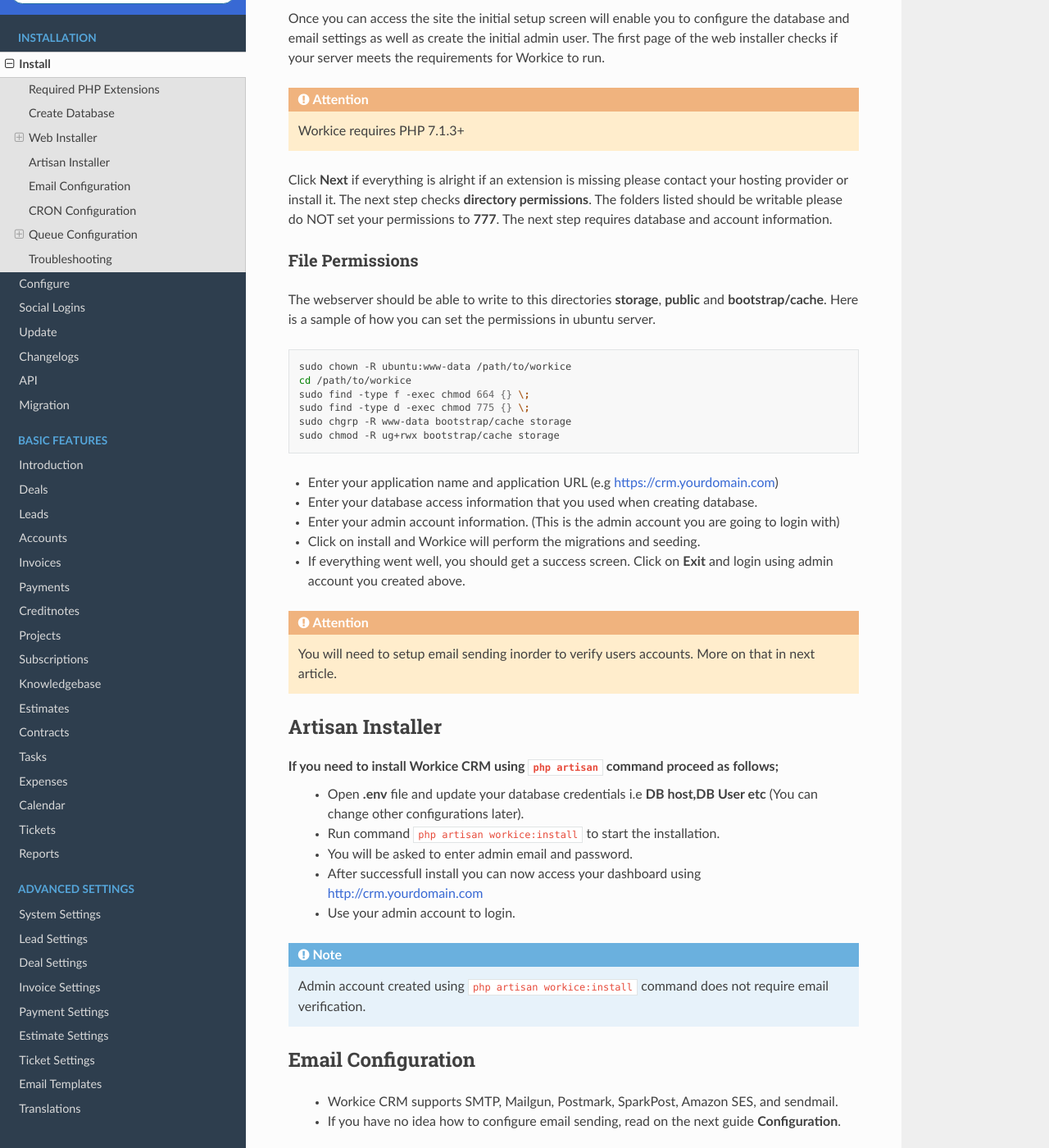
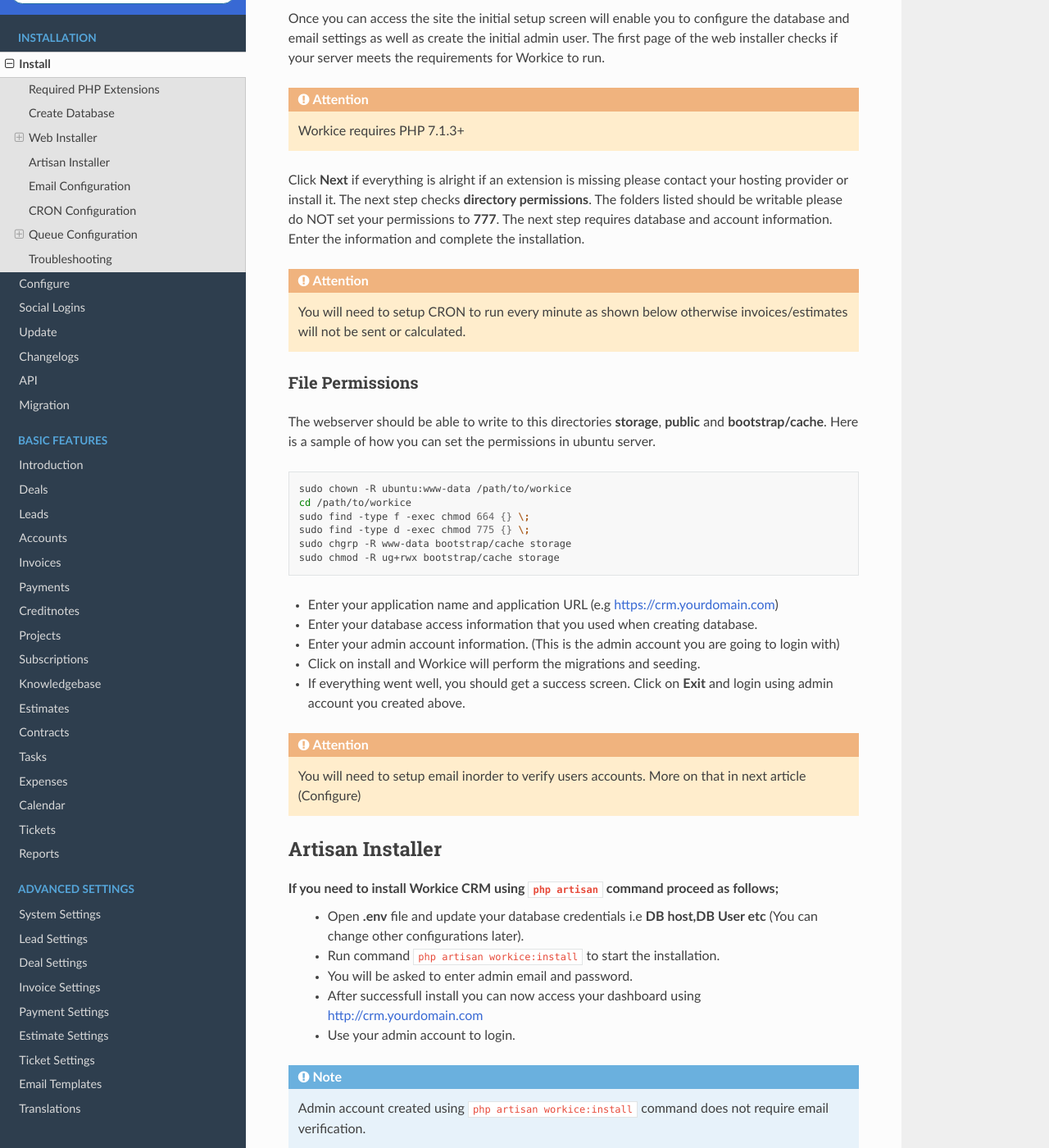
Before and after one commit to wmandai/workice-docs, a Sphinx documentation site: the page built from docs/source/install.rst, in a window 1280 px wide and 1400 px high, scrolled down 2542 px. Shown: the whole window at 82% size. Built offline with Sphinx 7.4.7 and the Read the Docs theme 2.0.0, drawn with Linux system fonts in a browser that asks for light colours; some of the changed text lies outside the part shown.

Commit message:
Added CRON attention message

```diff
--- a/docs/source/install.rst
+++ b/docs/source/install.rst
@@ -91,6 +91,9 @@
 Click **Next** if everything is alright if an extension is missing please contact your hosting provider or install it.
 The next step checks **directory permissions**. The folders listed should be writable please do NOT set your permissions to **777**.
 The next step requires database and account information.
+Enter the information and complete the installation.
+
+.. ATTENTION:: You will need to setup CRON to run every minute as shown below otherwise invoices/estimates will not be sent or calculated.
 
 File Permissions
 """"""""""""""""""
@@ -113,7 +116,7 @@
 - If everything went well, you should get a success screen. Click on **Exit** and login using admin account you created above.
 
 
-.. ATTENTION:: You will need to setup email sending inorder to verify users accounts. More on that in next article.
+.. ATTENTION:: You will need to setup email inorder to verify users accounts. More on that in next article (Configure)
 
 
 Artisan Installer
@@ -208,3 +211,4 @@
 - If you are installing on PHP 7.3 and encounter an error ``preg_match_all(): JIT compilation failed: no more memory`` you will need to modify your php.ini file and enter **pcre.jit=0** to fix the issue.
 - My images are not loading - May be caused by wrong symlink. Edit public/index.php file and write this line at the top of the code after ``<?php`` opening tag ``symlink('../your-crm-folder/storage/app/public', './storage');``
 - My CRONs are not running and i get an error **ErrorException with message 'Invalid argument supplied for foreach()' in /home/project/vendor/symfony/console/Input/ArgvInput.php** to fix this, enter your CRON to run every minute as shown ``php -d register_argc_argv=On /path/to/workice/artisan schedule:run >/dev/null``
+- Not receiving emails and invoices/estimates balances are not shown correctly. You need to setup CRONS as shown above to fix that.
```
